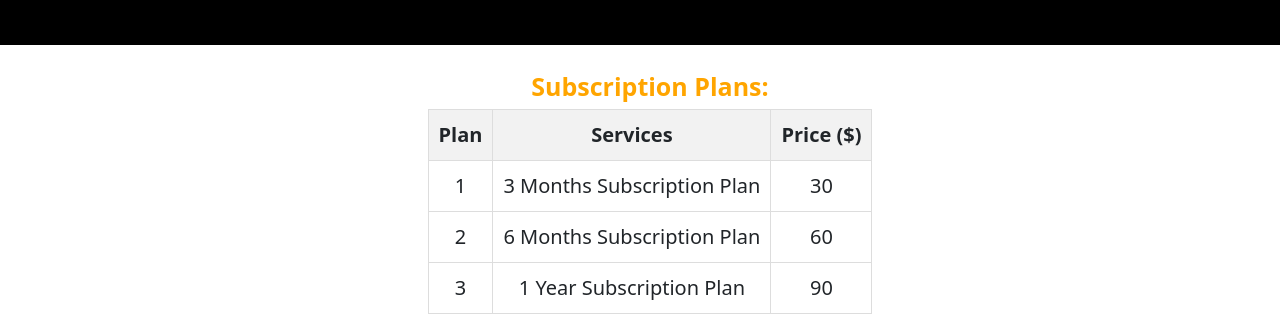
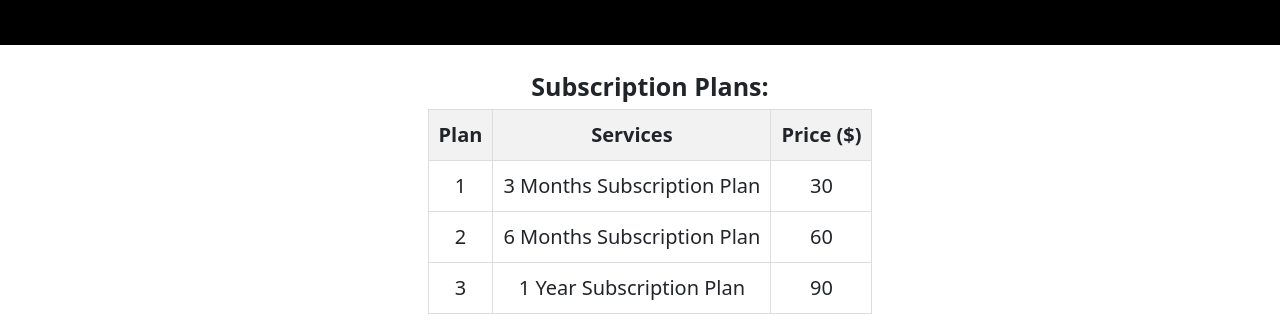
Before and after one commit to jacobs12678/IS436_The_Finale, a PHP site: page / in a window 1280 px wide. Shown: the part 1137-1461 px from the top of the page. Run offline with PHP 8.4, Linux system fonts and the light colour scheme; a user stored in the database is signed in; data comes from the database, SQL or seed files in the repository; data that the repository does not hold is empty.

Commit message:
Update index.php

```diff
--- a/website_files/index.php
+++ b/website_files/index.php
@@ -25,7 +25,7 @@ if (!isset($_SESSION["logged"])) {
            h2 {
         	  font-size: 25px;
 			  text-align: left;
-			  color: orange;
+
 			  font-weight: bold;
            }
            table, th, td{
```
